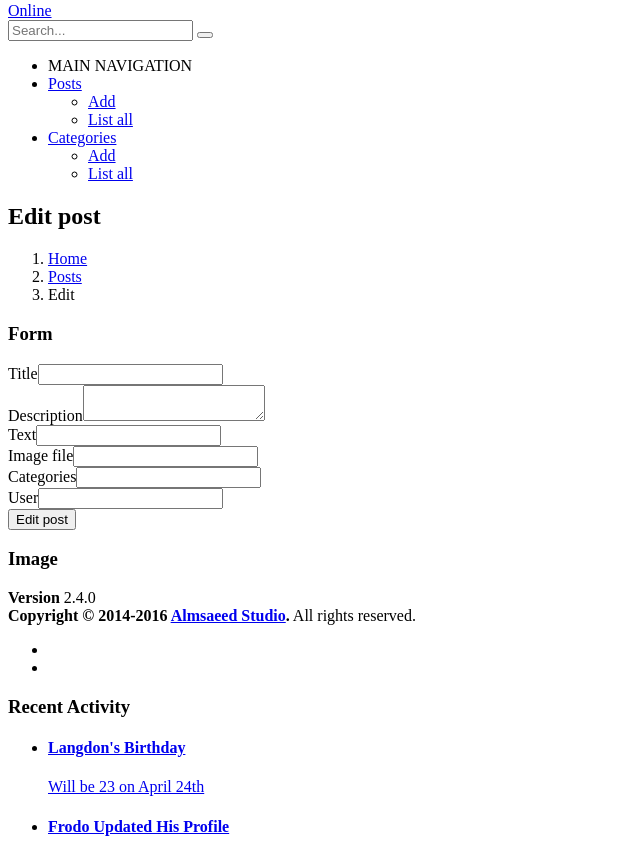
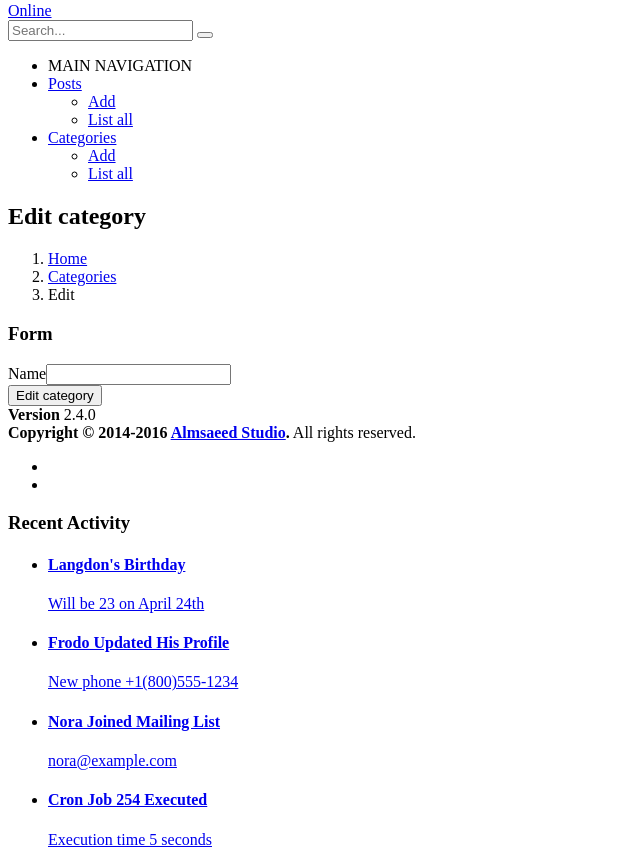
Before and after one commit to 5i1/symfony-study-blog, a Symfony app: template templates/admin/category/edit.html.twig in a window 1280 px wide. Shown: the part 3714-4561 px from the top of the page, without its empty margins (0-640 px from the left). Run offline with Twig, Linux system fonts and the light colour scheme; the template is opened without the code that fills it, so the values that code supplies are empty; form fields are guessed from the names that the template uses; some libraries are stand-ins or nearby versions.

Commit message:
Added edit category page.

```diff
--- a/src/Controller/Admin/CategoryController.php
+++ b/src/Controller/Admin/CategoryController.php
@@ -10,6 +10,7 @@ use Symfony\Component\HttpFoundation\Request;
 use App\Form\CategoryType;
 use Doctrine\ORM\EntityManagerInterface;
 use App\Entity\Category;
+use Cocur\Slugify\Slugify;
 
 class CategoryController extends AbstractController
 {
@@ -50,7 +51,8 @@ class CategoryController extends AbstractController
             $category = $categoryForm->getData();
 
             // Set some others information of category.
-            $category->setSlug('example-of-slug');
+            $slugify = new Slugify();
+            $category->setSlug($slugify->slugify($category->getName()));
             $category->setCreated(new \DateTime());
 
             // To save.
@@ -75,7 +77,6 @@ class CategoryController extends AbstractController
      */
     public function edit(Category $category, EntityManagerInterface $em, Request $request)
     {
-
         // Create the form based on the FormType we need.
         $categoryForm = $this->createForm(CategoryType::class, $category);
 
@@ -106,7 +107,6 @@ class CategoryController extends AbstractController
      */
     public function delete(Category $category, EntityManagerInterface $em)
     {
-
         if ($category instanceof Category) {
 
             // Set an date to delete.
--- a/templates/admin/category/edit.html.twig
+++ b/templates/admin/category/edit.html.twig
@@ -3,11 +3,11 @@
 {% block body %}
     <section class="content-header">
         <h1>
-            Edit post
+            Edit category
         </h1>
         <ol class="breadcrumb">
             <li><a href="#"><i class="fa fa-dashboard"></i> Home</a></li>
-            <li><a href="#">Posts</a></li>
+            <li><a href="#">Categories</a></li>
             <li class="active">Edit</li>
         </ol>
     </section>
@@ -15,44 +15,22 @@
     <!-- Main content -->
     <section class="content">
         <div class="row">
-            <div class="col-md-9">
+            <div class="col-md-12">
                 <!-- general form elements -->
                 <div class="box box-primary">
                     <div class="box-header with-border">
                         <h3 class="box-title">Form</h3>
                     </div>
 
-                    {{ form_start(postForm) }}
+                    {{ form_start(categoryForm) }}
                         <div class="box-body">
-                            {{ form_row(postForm.title) }}
-                            {{ form_row(postForm.description) }}
-                            {{ form_row(postForm.text) }}
-                            {{ form_row(postForm.imageFile) }}
-                            {{ form_row(postForm.categories) }}
-                            {{ form_row(postForm.user) }}
+                            {{ form_row(categoryForm.name) }}
                         </div>
 
                         <div class="box-footer">
-                            <button type="submit" class="btn btn-primary">Edit post</button>
+                            <button type="submit" class="btn btn-primary">Edit category</button>
                         </div>
-                    {{ form_end(postForm) }}
-                </div>
-                <!-- /.box -->
-            </div>
-
-            <div class="col-md-3">
-                <div class="box box-primary">
-                    <div class="box-header with-border">
-                        <h3 class="box-title">Image</h3>
-                    </div>
-
-                    <div class="box-body">
-                        {% if postForm.vars.data.urlPhoto is not empty %}
-                        <img src="{{ asset(postForm.vars.data.urlPhoto)|imagine_filter('300x300') }}"
-                             class="img-responsive"
-                             alt="">
-                        {% endif %}
-                    </div>
+                    {{ form_end(categoryForm) }}
                 </div>
                 <!-- /.box -->
             </div>
```
